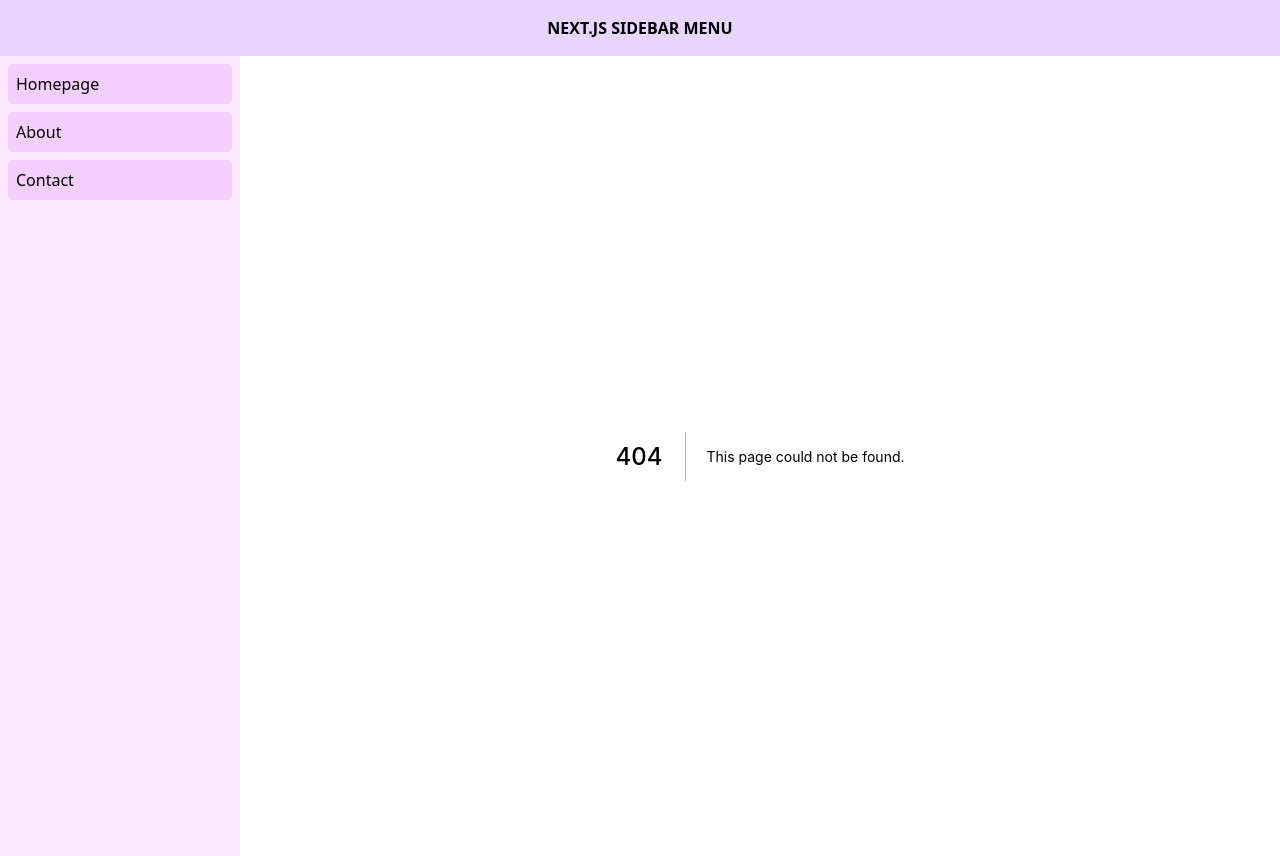
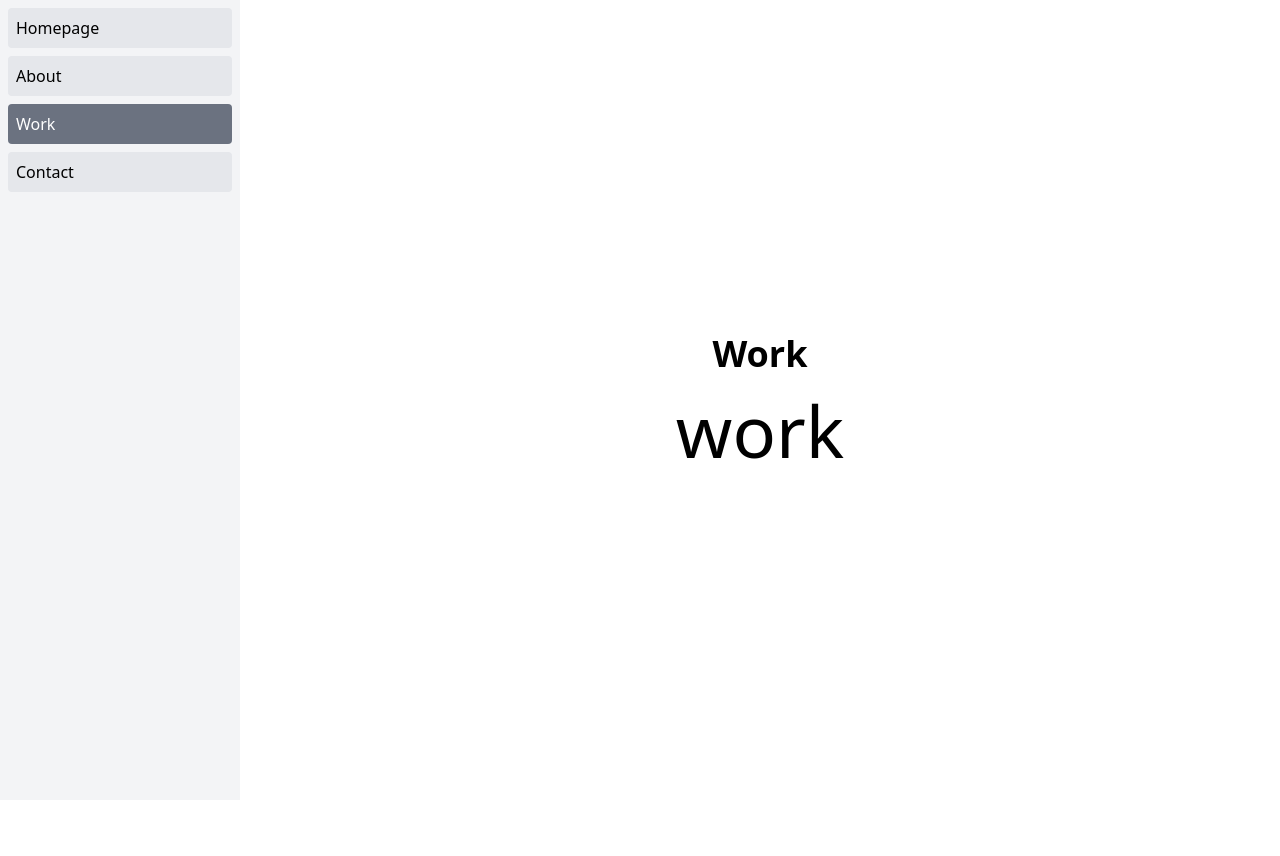
Before and after one commit to KelvinChim-ComSci/portfolio, a Next.js app: page /work in a window 1280 px wide. Before the commit this address had no page. After the commit the page ends 800 px from the top, so only its background shows below. Built offline with nearby package versions, Linux system fonts and the light colour scheme.

Commit message:
formatting and title

```diff
--- a/components/layout.tsx
+++ b/components/layout.tsx
@@ -1,40 +1,39 @@
-import  Link  from 'next/link';
-import  { useRouter } from 'next/router';
+import Link from "next/link";
+import { useRouter } from "next/router";
 
 export default function Layout({ children }: any) {
   const router = useRouter();
-    const menuItems: {href: string, title: string}[] = [
+  const menuItems: { href: string; title: string }[] = [
     {
-          href: '/',
-          title: 'Homepage',
+      href: "/",
+      title: "Homepage",
     },
     {
-          href: '/about',
-          title: 'About',
+      href: "/about",
+      title: "About",
     },
     {
-          href: '/contact',
-          title: 'Contact',
+      href: "/work",
+      title: "Work",
+    },
+    {
+      href: "/contact",
+      title: "Contact",
     },
   ];
 
   return (
     <div className="min-h-screen flex flex-col">
-        <header
-          className="bg-purple-200 sticky top-0 h-14 flex justify-center items-center font-semibold uppercase"
-        >
-          Next.js sidebar menu
-        </header>
       <div className="flex flex-col md:flex-row flex-1">
-            <aside className="bg-fuchsia-100 w-full md:w-60">
+        <aside className="bg-gray-100 w-full md:w-60">
           <nav>
             <ul>
               {menuItems.map(({ href, title }) => (
-                            <li className='m-2' key={title}>
+                <li className="m-2" key={title}>
                   <Link href={href}>
                     <a
-                                        className={`flex p-2 bg-fuchsia-200 rounded hover:bg-fuchsia-400 cursor-pointer ${
-                                            router.asPath === href && 'bg-fuchsia-600 text-white'
+                      className={`flex p-2 bg-gray-200 rounded hover:bg-gray-400 cursor-pointer ${
+                        router.asPath === href && "bg-gray-500 text-white"
                       }`}
                     >
                       {title}
--- a/pages/_app.tsx
+++ b/pages/_app.tsx
@@ -1,12 +1,16 @@
-import { AppProps } from 'next/app';
-import Layout from '../components/layout';
-import '../styles/globals.css';
+import { AppProps } from "next/app";
+import Head from "next/head";
+import Layout from "../components/layout";
+import "../styles/globals.css";
 
 function MyApp({ Component, pageProps }: AppProps) {
   return (
     <Layout>
+      <Head>
+        <title>Among us</title>
+      </Head>
       <Component {...pageProps} />
     </Layout>
   );
 }
-export default MyApp
+export default MyApp;
--- a/pages/index.tsx
+++ b/pages/index.tsx
@@ -1,8 +1,8 @@
 export default function Home() {
   return (
-    <div className='flex h-full flex-col justify-center items-center'>
-      <h1 className='text-4xl mb-5 font-bold'>Home</h1>
-      <span className='text-7xl'>🏡</span>
+    <div className="flex h-full flex-col justify-center items-center">
+      <h1 className="text-4xl mb-5 font-bold">Home</h1>
+      <span className="text-7xl">🏡</span>
     </div>
   );
 }
--- /dev/null
+++ b/pages/work.tsx
@@ -0,0 +1,8 @@
+export default function Work() {
+  return (
+    <div className="flex h-full flex-col justify-center items-center">
+      <h1 className="text-4xl mb-5 font-bold">Work</h1>
+      <span className="text-7xl">work</span>
+    </div>
+  );
+}
```
Also changed, not shown: pages/about.tsx (+7 -7 lines), pages/contact.tsx (+6 -8 lines). Lines whose indentation alone changed are shown as unchanged.
